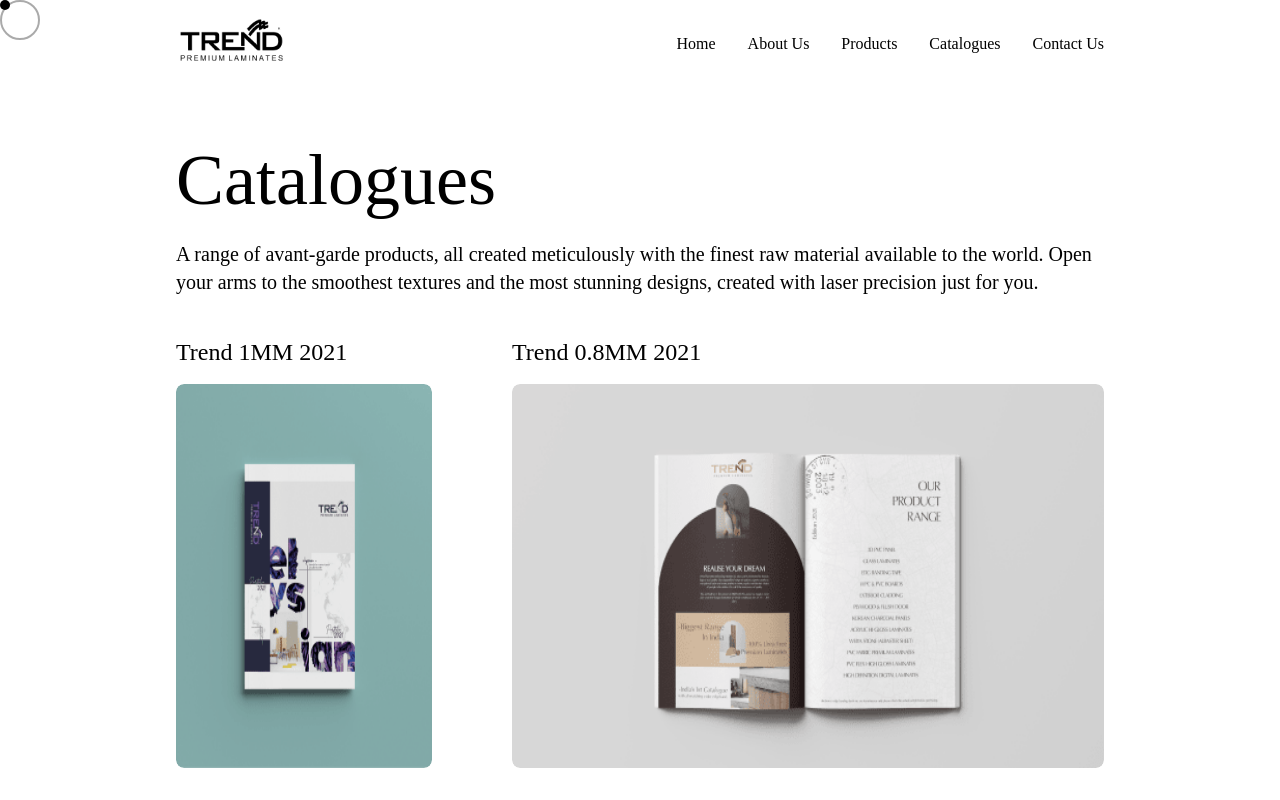
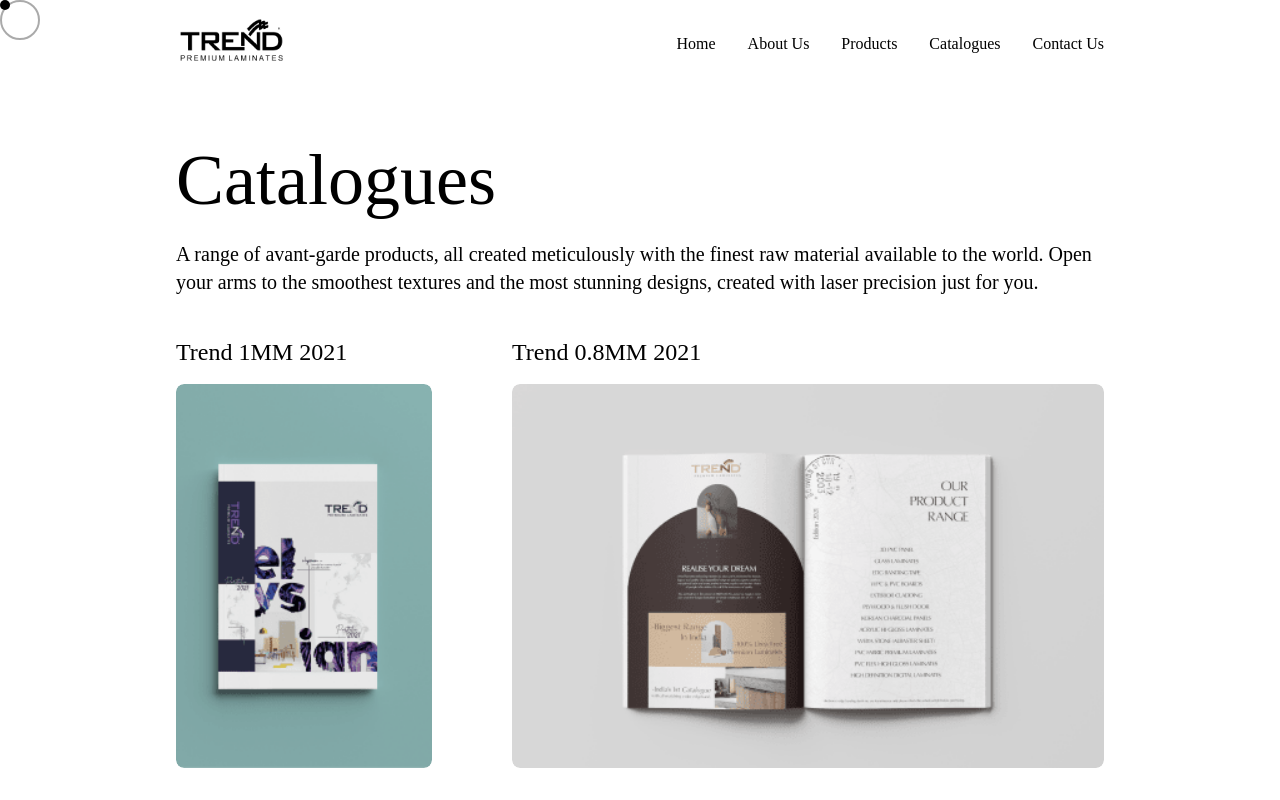
Before and after one commit to lemon-8/trend-laminates, a React (Create React App) app: page /Catalogues in a window 1280 px wide. Shown: the top 800 px of the page. Built offline with nearby package versions, Linux system fonts and the light colour scheme.

Commit message:
updated: Images aspecct ratio and added: footer description

```diff
--- a/src/App.css
+++ b/src/App.css
@@ -274,6 +274,54 @@
   transform: translateY(-96px);
 }
 
+.trend1{
+  background: url('./images/trend_1mm.png');
+  background-size: cover;
+  background-position: center;
+}
+
+.trend8{
+  background: url('./images/trend_8mm.png');
+  background-size: cover;
+  background-position: center;
+}
+
+.magazine1{
+  background: url('./images/magazine1.png');
+  background-size: cover;
+  background-position: center;
+}
+
+.magazine2{
+  background: url('./images/magazine2.png');
+  background-size: cover;
+  background-position: center;
+}
+
+.magazine3{
+  background: url('./images/magazine3.png');
+  background-size: cover;
+  background-position: center;
+}
+
+.magazine4{
+  background: url('./images/magazine4.png');
+  background-size: cover;
+  background-position: center;
+}
+
+.magazine5{
+  background: url('./images/magazine5.png');
+  background-size: cover;
+  background-position: center;
+}
+
+.magazine6{
+  background: url('./images/magazine6.png');
+  background-size: cover;
+  background-position: center;
+}
+
 .contact{
   background:linear-gradient(0deg, rgba(0, 0, 0, 0.4), rgba(0, 0, 0, 0.4)), url('./images/left_compare.png') center center;
   height: 40vh;
--- a/src/Catalogues.js
+++ b/src/Catalogues.js
@@ -1,12 +1,4 @@
 import React from 'react'
-import trend1 from './images/trend_1mm.png';
-import trend8 from './images/trend_8mm.png';
-import magazine1 from './images/magazine1.png';
-import magazine2 from './images/magazine2.png';
-import magazine3 from './images/magazine3.png';
-import magazine4 from './images/magazine4.png';
-import magazine5 from './images/magazine5.png';
-import magazine6 from './images/magazine6.png';
 import trend1file from './catalogs/Trend_1MM_2021.pdf';
 import trend8file from './catalogs/Trend_0.8MM_2021.pdf';
 import acrylicfile from './catalogs/Trend_ACRYLIC_2021.pdf';
@@ -23,11 +15,11 @@
             id: 1,
             title1: "PVC Premium Laminates",
             span1: 2,
-            src1: magazine1,
+            src1: "magazine1",
             file1: laminatesfile,
             title2: "Acrylic Premium Laminates",
             span2: 4,
-            src2: magazine2,
+            src2: "magazine2",
             fade: "right",
             file2: acrylicfile,
         },
@@ -35,11 +27,11 @@
             id: 2,
             title1: "Trend Premium Door Skins",
             span1: 4,
-            src1: magazine3,
+            src1: "magazine3",
             file1: doorfile,
             title2: "Trend HD Digital Laminates",
             span2: 2,
-            src2: magazine4,
+            src2: "magazine4",
             fade: "left",
             file2: digitalfile,
         },
@@ -47,11 +39,11 @@
             id: 3,
             title1: "Trend Liner Mica 2020",
             span1: 3,
-            src1: magazine5,
+            src1: "magazine5",
             file1: micafile,
             title2: "Korean Charcoal Panels",
             span2: 3,
-            src2: magazine6,
+            src2: "magazine6",
             fade: "right",
             file2: charcoalfile,
         },
@@ -68,16 +60,16 @@
                         <div className="col-span-12 md:col-span-4">
                             <a href={trend1file} download>
                                 <p className="mb-4 text-2xl font-medium cursor-pointer text-trend">Trend 1MM 2021</p>
-                                <div className="overflow-hidden rounded-lg">
-                                    <img src={trend1} className="w-full duration-500 transform rounded-lg cursor-pointer hover:scale-125 h-96" alt="" />
+                                <div className="w-full overflow-hidden rounded-lg h-96">
+                                    <div className="w-full h-full overflow-hidden duration-500 transform rounded-lg cursor-pointer hover:scale-125 trend1" />
                                 </div>
                             </a>
                         </div>
                         <div className="col-span-12 md:col-span-8">
                             <a href={trend8file} download>
                                 <p className="mb-4 text-2xl font-medium cursor-pointer text-trend">Trend 0.8MM 2021</p>
-                                <div className="overflow-hidden rounded-lg">
-                                    <img src={trend8} className="w-full duration-500 transform rounded-lg cursor-pointer hover:scale-125 h-96" alt="" />
+                                <div className="w-full overflow-hidden rounded-lg h-96">
+                                    <div className="w-full h-full overflow-hidden duration-500 transform rounded-lg cursor-pointer hover:scale-125 trend8" />
                                 </div>
                             </a>
                         </div>
@@ -89,16 +81,16 @@
                             <div className={`col-span-6 md:col-span-${span1}`} >
                                 <a href={file1} download>
                                     <p className="mb-4 text-2xl font-medium cursor-pointer text-trend">{title1}</p>
-                                    <div className="overflow-hidden rounded-lg">
-                                        <img src={src1} alt="magazine" className="w-full overflow-hidden duration-500 transform rounded-lg cursor-pointer h-96 hover:scale-125" />
+                                    <div className="w-full overflow-hidden rounded-lg h-96">
+                                        <div className={"w-full overflow-hidden duration-500 transform rounded-lg cursor-pointer h-full hover:scale-125 " + src1} />
                                     </div>
                                 </a>
                             </div>
                             <div className={`col-span-6 md:col-span-${span2}`}>
                                 <a href={file2} download>
                                     <p className="mb-4 text-2xl font-medium cursor-pointer text-trend">{title2}</p>
-                                    <div className="overflow-hidden rounded-lg">
-                                        <img src={src2} alt="magazine" className="w-full overflow-hidden duration-500 transform rounded-lg cursor-pointer h-96 hover:scale-125" />
+                                    <div className="w-full overflow-hidden rounded-lg h-96">
+                                        <div className={"w-full overflow-hidden duration-500 transform rounded-lg cursor-pointer h-full hover:scale-125 " + src2} />
                                     </div>
                                 </a>
                             </div>
--- a/src/components/Footer.js
+++ b/src/components/Footer.js
@@ -59,7 +59,7 @@
                 </div>
             </footer>
             <hr className="px-0 bg-textColor" />
-            <p className="py-5 text-base font-semibold text-center">&#169; All rights reserved 2021</p>
+            <p className="py-5 text-base font-semibold text-center">&#169; All rights reserved 2021, designed and developed by lemon8 🍋</p>
         </div>
     )
 }
```
